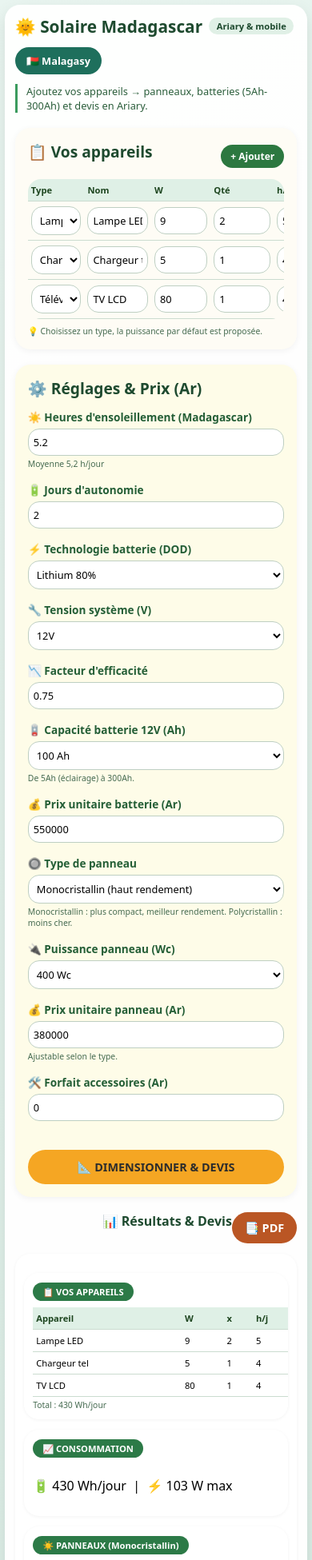
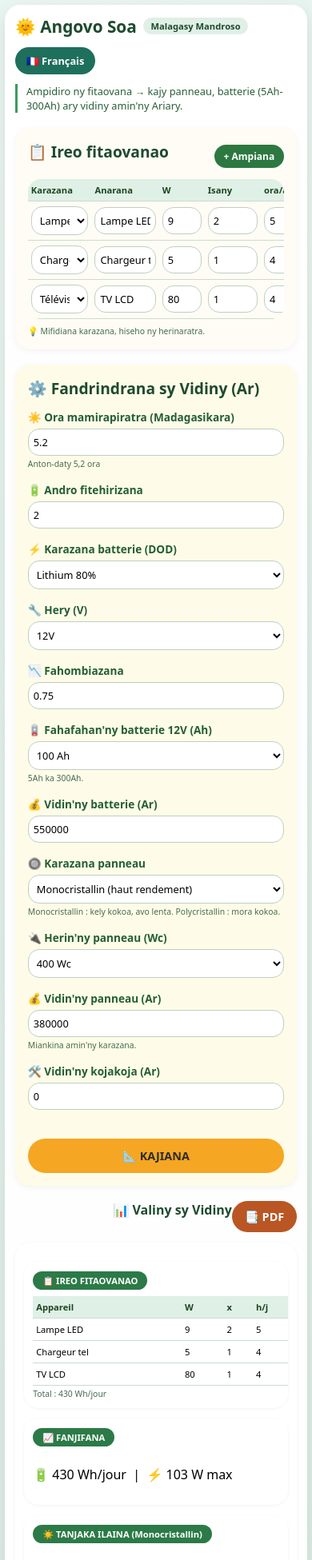
Before and after one commit to AndyMarlonium/madaenergies, a plain HTML site: page index.html in a window 390 px wide. Shown: the top 1951 px of the page at 80% size. Drawn offline with nearby package versions, Linux system fonts and the light colour scheme.

Commit message:
Update language from French to Malagasy in index.html

```diff
--- a/index.html
+++ b/index.html
@@ -1,9 +1,9 @@
 <!DOCTYPE html>
-<html lang="fr">
+<html lang="mg">
 <head>
     <meta charset="UTF-8">
     <meta name="viewport" content="width=device-width, initial-scale=1.0, user-scalable=yes, viewport-fit=cover">
-    <title>Dimensionneur solaire Madagascar - Mobile</title>
+    <title>Angovo Soa - Mobile</title>
     <script src="https://cdnjs.cloudflare.com/ajax/libs/html2canvas/1.4.1/html2canvas.min.js"></script>
     <script src="https://cdnjs.cloudflare.com/ajax/libs/jspdf/2.5.1/jspdf.umd.min.js"></script>
     <style>
@@ -252,41 +252,41 @@
 <body>
 <div class="container" id="mainContainer">
     <div class="flex-boutons-top">
-        <h1>🌞 Solaire Madagascar <small>Ariary & mobile</small></h1>
-        <button id="btnTraduction" class="btn-lang">🇲🇬 Malagasy</button>
+        <h1>🌞 Angovo Soa <small>Malagasy Mandroso</small></h1>
+        <button id="btnTraduction" class="btn-lang">🇫🇷 Français</button>  <!-- Le texte sera mis à jour par JS -->
     </div>
-    <div class="sous-titre" id="sousTitre">Ajoutez vos appareils → dimensionnement complet panneaux, batteries (5Ah-300Ah) et devis en Ariary.</div>
+    <div class="sous-titre" id="sousTitre">Ampidiro ny fitaovanao → kajy panneau, batterie (5Ah-300Ah) ary vidiny amin'ny Ariary.</div>
 
     <div class="grille-panels">
         <div class="section-appareils">
             <div style="display: flex; justify-content: space-between; align-items: center; flex-wrap: wrap; gap: 10px;">
-                <h3 id="titreAppareils">📋 Vos appareils</h3>
-                <button type="button" class="btn-ajouter" id="ajouterAppareilBtn">+ Ajouter</button>
+                <h3 id="titreAppareils">📋 Ireo fitaovanao</h3>
+                <button type="button" class="btn-ajouter" id="ajouterAppareilBtn">+ Ampiana</button>
             </div>
             <div class="table-wrapper">
                 <table id="tableAppareils">
                     <thead>
-                        <tr><th id="thType">Type</th><th id="thNom">Nom</th><th id="thPuissance">W</th><th id="thQte">Qté</th><th id="thHeures">h/j</th><th></th></tr>
+                        <tr><th id="thType">Karazana</th><th id="thNom">Anarana</th><th id="thPuissance">W</th><th id="thQte">Isany</th><th id="thHeures">ora/andro</th><th></th></tr>
                     </thead>
                     <tbody id="tbodyAppareils"></tbody>
                 </table>
             </div>
-            <div class="help-text" id="helpAppareils">💡 Choisissez un type, la puissance par défaut est proposée.</div>
+            <div class="help-text" id="helpAppareils">💡 Mifidiana karazana, hiseho ny herinaratra.</div>
         </div>
 
         <div class="section-params">
-            <h3 id="titreParams">⚙️ Réglages & Prix (Ar)</h3>
+            <h3 id="titreParams">⚙️ Fandrindrana sy Vidin (Ar)</h3>
             <div class="param-groupe">
-                <label id="labelEnsoleillement">☀️ Heures d'ensoleillement (Madagascar)</label>
+                <label id="labelEnsoleillement">☀️ Ora mamirapiratra (Madagasikara)</label>
                 <input type="number" id="peakSunHours" value="5.2" step="0.2">
-                <div class="help-text" id="helpEnsoleillement">Moyenne 5,2 h/jour</div>
+                <div class="help-text" id="helpEnsoleillement">Anton-daty 5,2 ora</div>
             </div>
             <div class="param-groupe">
-                <label id="labelAutonomie">🔋 Jours d'autonomie</label>
+                <label id="labelAutonomie">🔋 Andro fitehirizana</label>
                 <input type="number" id="autonomyDays" value="2" step="0.5" min="1">
             </div>
             <div class="param-groupe">
-                <label id="labelTechno">⚡ Technologie batterie (DOD)</label>
+                <label id="labelTechno">⚡ Karazana batterie (DOD)</label>
                 <select id="batteryType">
                     <option value="0.5">Plomb-acide 50%</option>
                     <option value="0.8" selected>Lithium 80%</option>
@@ -294,73 +294,73 @@
                 </select>
             </div>
             <div class="param-groupe">
-                <label id="labelTension">🔧 Tension système (V)</label>
+                <label id="labelTension">🔧 Hery (V)</label>
                 <select id="systemVoltage"><option value="12">12V</option><option value="24">24V</option><option value="48">48V</option></select>
             </div>
             <div class="param-groupe">
-                <label id="labelEfficacite">📉 Facteur d'efficacité</label>
+                <label id="labelEfficacite">📉 Fahombiazana</label>
                 <input type="number" id="systemEfficiency" value="0.75" step="0.01">
             </div>
             <div class="param-groupe">
-                <label id="labelCapaciteBatterie">🪫 Capacité batterie 12V (Ah)</label>
+                <label id="labelCapaciteBatterie">🪫 Fahafahan'ny batterie 12V (Ah)</label>
                 <select id="batteryAhSelect" onchange="toggleBatteryAh()">
                     <option value="5">5 Ah</option><option value="10">10 Ah</option><option value="20">20 Ah</option>
                     <option value="50">50 Ah</option><option value="100" selected>100 Ah</option><option value="150">150 Ah</option>
                     <option value="200">200 Ah</option><option value="300">300 Ah</option>
-                    <option value="other">Autre</option>
+                    <option value="other">Hafa</option>
                 </select>
                 <input type="number" id="batteryAhOther" style="display:none; margin-top:5px;" placeholder="Capacité (Ah)" value="100">
-                <div class="help-text" id="helpBatterie">De 5Ah (éclairage) à 300Ah.</div>
+                <div class="help-text" id="helpBatterie">5Ah ka 300Ah.</div>
             </div>
             <div class="param-groupe">
-                <label id="labelPrixBatterie">💰 Prix unitaire batterie (Ar)</label>
+                <label id="labelPrixBatterie">💰 Vidin'ny batterie (Ar)</label>
                 <input type="number" id="prixBatterie" value="550000" step="10000">
             </div>
 
-            <!-- NOUVEAU : choix type de panneau -->
+            <!-- Choix type de panneau -->
             <div class="param-groupe">
-                <label id="labelTypePanneau">🔘 Type de panneau</label>
+                <label id="labelTypePanneau">🔘 Karazana panneau</label>
                 <select id="panelTypeSelect" onchange="updatePanelPrice()">
                     <option value="mono">Monocristallin (haut rendement)</option>
-                    <option value="poly">Polycristallin (économique)</option>
+                    <option value="poly">Polycristallin (mora kokoa)</option>
                 </select>
-                <div class="help-text" id="helpTypePanneau">Monocristallin : plus compact, meilleur rendement. Polycristallin : moins cher mais plus grand.</div>
+                <div class="help-text" id="helpTypePanneau">Monocristallin : kely kokoa, avo lenta. Polycristallin : mora kokoa.</div>
             </div>
 
             <div class="param-groupe">
-                <label id="labelPuissancePanneau">🔌 Puissance panneau (Wc)</label>
+                <label id="labelPuissancePanneau">🔌 Herin'ny panneau (Wc)</label>
                 <select id="panelWattageSelect" onchange="togglePanelWattage()">
                     <option value="100">100 Wc</option><option value="150">150 Wc</option><option value="250">250 Wc</option>
                     <option value="300">300 Wc</option><option value="400" selected>400 Wc</option><option value="450">450 Wc</option>
-                    <option value="500">500 Wc</option><option value="other">Autre</option>
+                    <option value="500">500 Wc</option><option value="other">Hafa</option>
                 </select>
                 <input type="number" id="panelWattageOther" style="display:none; margin-top:5px;" placeholder="Wc" value="400">
             </div>
             <div class="param-groupe">
-                <label id="labelPrixPanneau">💰 Prix unitaire panneau (Ar)</label>
-                <input type="number" id="prixPanneau" value="350000" step="10000">
-                <div class="help-text" id="helpPrixPanneau">Le prix s'ajuste automatiquement selon le type (modifiable).</div>
+                <label id="labelPrixPanneau">💰 Vidin'ny panneau (Ar)</label>
+                <input type="number" id="prixPanneau" value="380000" step="10000">
+                <div class="help-text" id="helpPrixPanneau">Miankina amin'ny karazana.</div>
             </div>
             <div class="param-groupe">
-                <label id="labelPrixAccessoires">🛠️ Forfait accessoires (Ar)</label>
+                <label id="labelPrixAccessoires">🛠️ Vidin'ny kojakoja (Ar)</label>
                 <input type="number" id="prixAccessoires" value="0" step="50000">
             </div>
-            <button id="calculerBtn" class="btn-calc">📐 DIMENSIONNER & DEVIS</button>
+            <button id="calculerBtn" class="btn-calc">📐 KAJIANA</button>
         </div>
     </div>
 
     <div id="resultatsSection" class="section-resultats" style="margin-top: 1.2rem;">
         <div class="flex-boutons">
-            <h3 id="titreResultats" style="margin:0; font-size:1rem;">📊 Résultats & Devis</h3>
+            <h3 id="titreResultats" style="margin:0; font-size:1rem;">📊 Valiny sy Vidiny</h3>
             <button id="exportPdfBtn" class="btn-pdf">📑 PDF</button>
         </div>
         <div id="resultatsContenu" class="carte-resultat">
-            <p id="msgInit">⚡ Cliquez sur "Dimensionner & Devis".</p>
+            <p id="msgInit">⚡ Tsindrio ny "Kajiana".</p>
         </div>
     </div>
 
     <div class="footer-uni" id="footerText">
-        🌱 Université de l'Itasy - Mention Energie Renouvelable - Dr Andy Marlonium
+        Oniversiten'i Itasy - Dr Andy Marlonium - Mention Energie Renouvelable
     </div>
 </div>
 
@@ -433,7 +433,7 @@
         const tdName = document.createElement('td');
         const nameInput = document.createElement('input');
         nameInput.type = "text";
-        nameInput.placeholder = "Nom";
+        nameInput.placeholder = "Anarana";
         nameInput.className = "app-name";
         let dispName = (customName !== null && customName !== "") ? customName : defaultApplianceMap[selectedType]?.name || selectedType;
         nameInput.value = dispName;
@@ -512,8 +512,8 @@
         return arr;
     }
 
-    // ----- Traduction (Français/Malgache) -----
-    let langueActuelle = 'fr';
+    // ----- Traduction (Malagasy par défaut, puis Français) -----
+    let langueActuelle = 'mg';  // Changement : langue par défaut = malgache
     const dict = {
         fr: {
             sousTitre: "Ajoutez vos appareils → panneaux, batteries (5Ah-300Ah) et devis en Ariary.",
@@ -524,18 +524,18 @@
             labelTypePanneau: "🔘 Type de panneau", helpTypePanneau: "Monocristallin : plus compact, meilleur rendement. Polycristallin : moins cher.",
             labelPuissancePanneau: "🔌 Puissance panneau (Wc)", labelPrixPanneau: "💰 Prix unitaire panneau (Ar)", helpPrixPanneau: "Ajustable selon le type.",
             labelPrixAccessoires: "🛠️ Forfait accessoires (Ar)", btnCalc: "📐 DIMENSIONNER & DEVIS", titreResultats: "📊 Résultats & Devis", msgInit: "⚡ Cliquez sur 'Dimensionner & Devis'.",
-            btnPdf: "📑 PDF", btnLang: "🇲🇬 Malagasy", footer: "🌱 Université de l'Itasy - Mention Energie Renouvelable - Dr Andy Marlonium"
+            btnPdf: "📑 PDF", btnLang: "🇲🇬 Malagasy", footer: "Université de l'Itasy - Dr Andy Marlonium - Mention Energie Renouvelable"
         },
         mg: {
             sousTitre: "Ampidiro ny fitaovana → kajy panneau, batterie (5Ah-300Ah) ary vidiny amin'ny Ariary.",
             titreAppareils: "📋 Ireo fitaovanao", btnAjouter: "+ Ampiana", thType: "Karazana", thNom: "Anarana", thPuissance: "W", thQte: "Isany", thHeures: "ora/andro", helpAppareils: "💡 Mifidiana karazana, hiseho ny herinaratra.",
-            titreParams: "⚙️ Fandrindrana sy Vidin (Ar)", labelEnsoleillement: "☀️ Ora mamirapiratra (Madagasikara)", helpEnsoleillement: "Anton-daty 5,2 ora",
+            titreParams: "⚙️ Fandrindrana sy Vidiny (Ar)", labelEnsoleillement: "☀️ Ora mamirapiratra (Madagasikara)", helpEnsoleillement: "Anton-daty 5,2 ora",
             labelAutonomie: "🔋 Andro fitehirizana", labelTechno: "⚡ Karazana batterie (DOD)", labelTension: "🔧 Hery (V)", labelEfficacite: "📉 Fahombiazana",
             labelCapaciteBatterie: "🪫 Fahafahan'ny batterie 12V (Ah)", helpBatterie: "5Ah ka 300Ah.", labelPrixBatterie: "💰 Vidin'ny batterie (Ar)",
             labelTypePanneau: "🔘 Karazana panneau", helpTypePanneau: "Monocristallin : kely kokoa, avo lenta. Polycristallin : mora kokoa.",
             labelPuissancePanneau: "🔌 Herin'ny panneau (Wc)", labelPrixPanneau: "💰 Vidin'ny panneau (Ar)", helpPrixPanneau: "Miankina amin'ny karazana.",
             labelPrixAccessoires: "🛠️ Vidin'ny kojakoja (Ar)", btnCalc: "📐 KAJIANA", titreResultats: "📊 Valiny sy Vidiny", msgInit: "⚡ Tsindrio ny 'Kajiana'.",
-            btnPdf: "📑 PDF", btnLang: "🇫🇷 Français", footer: "🌱 Oniversiten'i Itasy - Mention Energie Renouvelable - Dr Andy Marlonium"
+            btnPdf: "📑 PDF", btnLang: "🇫🇷 Français", footer: "Oniversiten'i Itasy - Dr Andy Marlonium - Mention Energie Renouvelable"
         }
     };
 
@@ -579,7 +579,7 @@
     function dimensionnerEtDevis() {
         const apps = getAppareils();
         if (apps.length === 0) {
-            document.getElementById('resultatsContenu').innerHTML = `<div style="color:#b33;">⚠️ Ajoutez au moins un appareil valide.</div>`;
+            document.getElementById('resultatsContenu').innerHTML = `<div style="color:#b33;">⚠️ Ampiana fitaovana iray farafahakeliny.</div>`;
             return;
         }
         let totalWh = 0, pSimult = 0;
@@ -614,37 +614,36 @@
         let coutBat = totalBat * prixBat;
         let coutTotal = coutPan + coutBat + prixAcc;
 
-        // Estimation surface (valeurs indicatives)
-        let surfaceParPanneau = (panelType === 'mono') ? 1.7 : 2.0; // m² pour 400Wc, adapté approximativement
-        let surfaceTotale = (nbPan * surfaceParPanneau * (panelWp / 400)).toFixed(1); // ajuste selon puissance
+        let surfaceParPanneau = (panelType === 'mono') ? 1.7 : 2.0;
+        let surfaceTotale = (nbPan * surfaceParPanneau * (panelWp / 400)).toFixed(1);
 
         let tableHtml = `<table style="width:100%; font-size:0.7rem;"><thead><tr><th>Appareil</th><th>W</th><th>x</th><th>h/j</th><th>Wh/j</th></tr></thead><tbody>`;
         for (let a of apps) {
             let wh = a.puissance * a.quantite * a.heures;
-            tableHtml += `<tr><td>${escapeHtml(a.nom)}</td><td>${a.puissance}</td><td>${a.quantite}</td><td>${a.heures}</td><td>${wh.toFixed(0)}</td></tr>`;
+            tableHtml += `<tr><td>${escapeHtml(a.nom)}</td><td>${a.puissance}</td><td>${a.quantite}</td><td>${a.heures}</td><td>${wh.toFixed(0)}<\/td></td>`;
         }
         tableHtml += `</tbody></table><div class="help-text">Total : ${totalWh.toFixed(0)} Wh/jour</div>`;
 
         let devisHtml = `
-            <div class="carte-resultat"><div class="badge">📋 VOS APPAREILS</div>${tableHtml}</div>
-            <div class="carte-resultat"><div class="badge">📈 CONSOMMATION</div><p>🔋 ${totalWh.toFixed(0)} Wh/jour &nbsp;|&nbsp; ⚡ ${pSimult.toFixed(0)} W max</p></div>
-            <div class="carte-resultat"><div class="badge">☀️ PANNEAUX (${panelType === 'mono' ? 'Monocristallin' : 'Polycristallin'})</div><p>Puissance crête : ${neededWp} Wc → ${nbPan} x ${panelWp} Wc = <strong>${puissPanReelle} Wc</strong><br>Surface estimée : ~${surfaceTotale} m²<br><small>${sunH} h/jour, efficacité ${(eff*100).toFixed(0)}%</small></p></div>
-            <div class="carte-resultat"><div class="badge">🔋 BATTERIES</div><p>Capacité nécessaire : ${capAhNeeded} Ah (${volt}V)<br>Configuration : ${serie} série, ${para} parallèle → <strong>${totalBat} batteries</strong> de ${batAh} Ah<br>Stockage réel : ${capReelleAh} Ah (${stockWhReel.toFixed(0)} Wh) DOD ${(dod*100).toFixed(0)}%</p></div>
-            <div class="carte-resultat"><div class="badge">💰 DEVIS (Ariary)</div><ul style="margin:0 0 8px 0; padding-left: 1rem;"><li>Panneaux (${nbPan}×${panelWp}Wc) : ${coutPan.toLocaleString()} Ar</li><li>Batteries (${totalBat}×${batAh}Ah) : ${coutBat.toLocaleString()} Ar</li><li>Accessoires : ${prixAcc.toLocaleString()} Ar</li></ul><p style="font-weight:bold; margin:5px 0;">Total matériel : ${coutTotal.toLocaleString()} Ar</p><small>Hors transport & main d'œuvre</small></div>
-            <div class="carte-resultat"><div class="badge">⚙️ ACCESSOIRES</div><p>Onduleur ≥ ${onduleurMin} W &nbsp;•&nbsp; Régulateur ${courantReg} A (${typeReg})<br>Câbles, disjoncteurs, parafoudre.</p></div>
-            <div class="total-energie">✅ Résumé : ${nbPan} panneau(x) ${panelType === 'mono' ? 'mono' : 'poly'} (${puissPanReelle} Wc) + ${totalBat} batterie(s) ${batAh}Ah + onduleur ${onduleurMin}W</div>
-            <div class="footer-uni" style="margin-top:1rem; border-top:1px solid #ccc; padding-top:0.7rem;">🌱 Université de l'Itasy - Mention Energie Renouvelable - Dr Andy Marlonium</div>
+            <div class="carte-resultat"><div class="badge">📋 ${langueActuelle === 'fr' ? 'VOS APPAREILS' : 'IREO FITAOVANAO'}</div>${tableHtml}</div>
+            <div class="carte-resultat"><div class="badge">📈 ${langueActuelle === 'fr' ? 'CONSOMMATION' : 'FANJIFANA'}</div><p>🔋 ${totalWh.toFixed(0)} Wh/jour &nbsp;|&nbsp; ⚡ ${pSimult.toFixed(0)} W max</p></div>
+            <div class="carte-resultat"><div class="badge">☀️ ${langueActuelle === 'fr' ? 'PANNEAUX' : 'TANJAKA ILAINA'} (${panelType === 'mono' ? (langueActuelle === 'fr' ? 'Monocristallin' : 'Monocristallin') : (langueActuelle === 'fr' ? 'Polycristallin' : 'Polycristallin')})</div>
+            <p>Puissance crête : ${neededWp} Wc → ${nbPan} x ${panelWp} Wc = <strong>${puissPanReelle} Wc</strong><br>${langueActuelle === 'fr' ? 'Surface estimée' : 'Velarantany'} : ~${surfaceTotale} m²<br><small>${sunH} h/jour, efficacité ${(eff*100).toFixed(0)}%</small></p></div>
+            <div class="carte-resultat"><div class="badge">🔋 ${langueActuelle === 'fr' ? 'BATTERIES' : 'BATERIA'}</div>
+            <p>${langueActuelle === 'fr' ? 'Capacité nécessaire' : 'Tanjaka ilaina'} : ${capAhNeeded} Ah (${volt}V)<br>${langueActuelle === 'fr' ? 'Configuration' : 'Fandaminana'} : ${serie} série, ${para} parallèle → <strong>${totalBat} batteries</strong> de ${batAh} Ah<br>${langueActuelle === 'fr' ? 'Stockage réel' : 'Fitehirizan-tena'} : ${capReelleAh} Ah (${stockWhReel.toFixed(0)} Wh) DOD ${(dod*100).toFixed(0)}%</p></div>
+            <div class="carte-resultat"><div class="badge">💰 ${langueActuelle === 'fr' ? 'DEVIS (Ariary)' : 'VIDINY (Ariary)'}</div>
+            <ul style="margin:0 0 8px 0; padding-left: 1rem;"><li>Panneaux (${nbPan}×${panelWp}Wc) : ${coutPan.toLocaleString()} Ar</li><li>Batteries (${totalBat}×${batAh}Ah) : ${coutBat.toLocaleString()} Ar</li><li>Accessoires : ${prixAcc.toLocaleString()} Ar</li></ul><p style="font-weight:bold; margin:5px 0;">Total matériel : ${coutTotal.toLocaleString()} Ar</p><small>Hors transport & main d'œuvre</small></div>
+            <div class="carte-resultat"><div class="badge">⚙️ ${langueActuelle === 'fr' ? 'ACCESSOIRES' : 'KOJAKOJA'}</div>
+            <p>Onduleur ≥ ${onduleurMin} W &nbsp;•&nbsp; Régulateur ${courantReg} A (${typeReg})<br>Câbles, disjoncteurs, parafoudre.</p></div>
+            <div class="total-energie">✅ ${langueActuelle === 'fr' ? 'Résumé' : 'Famintinana'} : ${nbPan} panneau(x) ${panelType === 'mono' ? 'mono' : 'poly'} (${puissPanReelle} Wc) + ${totalBat} batterie(s) ${batAh}Ah + onduleur ${onduleurMin}W</div>
+            <div class="footer-uni" style="margin-top:1rem; border-top:1px solid #ccc; padding-top:0.7rem;">🌱 ${langueActuelle === 'fr' ? 'Université de l\'Itasy - Mention Energie Renouvelable - Dr Andy Marlonium' : 'Oniversiten\'i Itasy - Mention Energie Renouvelable - Dr Andy Marlonium'}</div>
         `;
         document.getElementById('resultatsContenu').innerHTML = devisHtml;
-        if (langueActuelle === 'mg') {
-            let c = document.getElementById('resultatsContenu');
-            if (c) c.innerHTML = c.innerHTML.replace(/VOS APPAREILS/g, 'IREO FITAOVANAO').replace(/CONSOMMATION/g, 'FANJIFANA').replace(/PANNEAUX/g, 'TANJAKA ILAINA').replace(/BATTERIES/g, 'BATERIA').replace(/DEVIS/g, 'VIDINY').replace(/ACCESSOIRES/g, 'KOJAKOJA').replace(/Résumé/g, 'Famintinana').replace(/Université de l'Itasy/g, 'Oniversiten\'i Itasy').replace(/Monocristallin/g, 'Monocristallin').replace(/Polycristallin/g, 'Polycristallin');
-        }
     }
 
     function escapeHtml(str) { return str.replace(/[&<>]/g, function(m) { if(m==='&') return '&amp;'; if(m==='<') return '&lt;'; if(m==='>') return '&gt;'; return m;}); }
 
-    // ----- EXPORT PDF MULTI-PAGES (CORRECTION TRONCATURE) -----
+    // ----- EXPORT PDF MULTI-PAGES -----
     async function exportToPDF() {
         const section = document.getElementById('resultatsSection');
         if (!section) return;
@@ -690,7 +689,11 @@
         finally { btn.textContent = original; btn.disabled = false; }
     }
 
-    function toggleLangue() { langueActuelle = langueActuelle === 'fr' ? 'mg' : 'fr'; traduireInterface(); dimensionnerEtDevis(); }
+    function toggleLangue() {
+        langueActuelle = langueActuelle === 'fr' ? 'mg' : 'fr';
+        traduireInterface();
+        dimensionnerEtDevis();
+    }
 
     document.getElementById('ajouterAppareilBtn').addEventListener('click', () => { tbody.appendChild(createRow("Lampe LED", null, 9, 1, 1)); dimensionnerEtDevis(); });
     document.getElementById('calculerBtn').addEventListener('click', dimensionnerEtDevis);
@@ -698,8 +701,8 @@
     document.getElementById('btnTraduction').addEventListener('click', toggleLangue);
 
     initTable();
-    traduireInterface();
-    dimensionnerEtDevis();
+    traduireInterface();   // Applique la langue mg par défaut
+    dimensionnerEtDevis(); // Calcule et affiche en mg
 </script>
 </body>
 </html>
```
